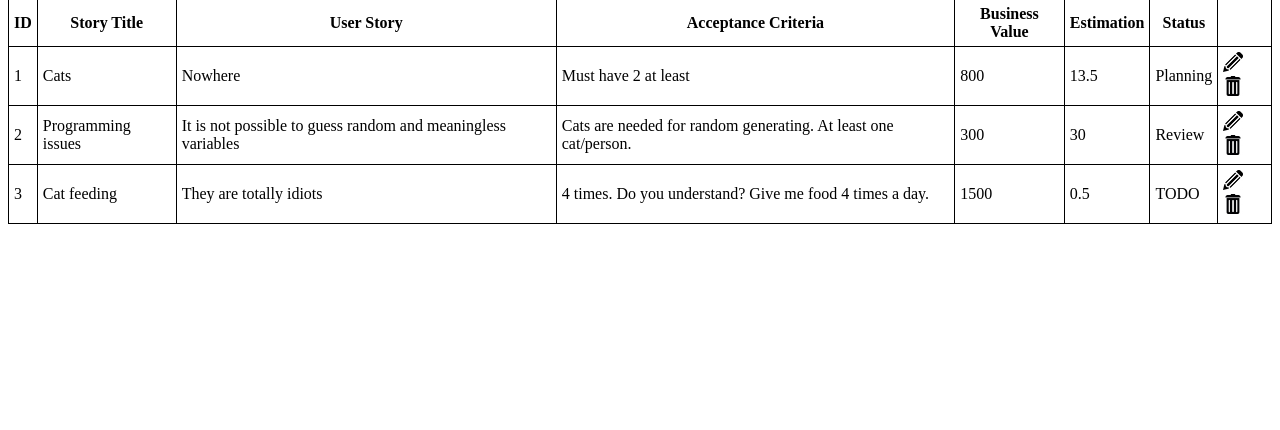
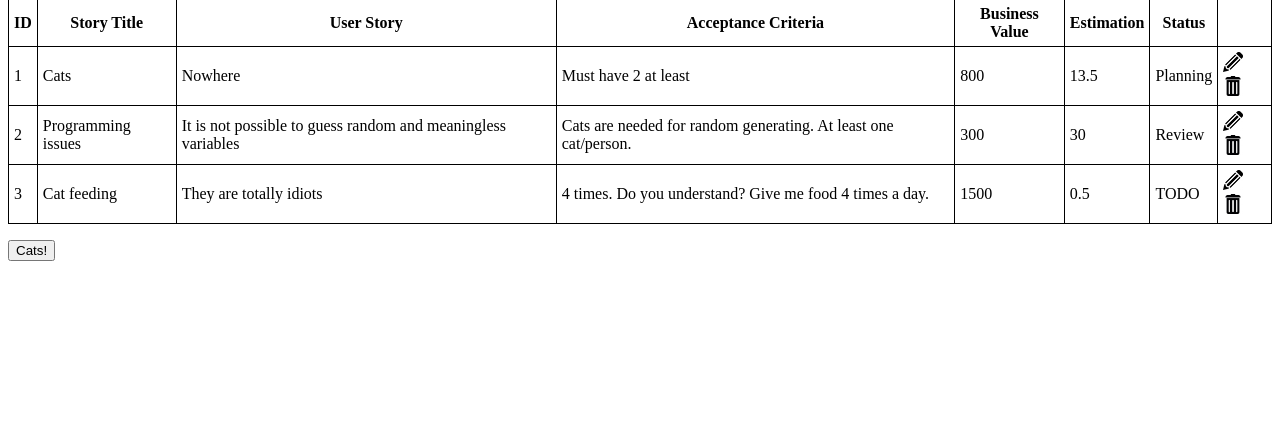
Before and after one commit to ReginaCsaszar/super-sprinter-3000-ReginaCsaszar, a Flask app: page / in a window 1280 px wide. Shown: the part 118-548 px from the top of the page. Run offline with Flask 2, Linux system fonts and the light colour scheme.

Commit message:
simplify code and add a cat button

```diff
--- a/super_sprinter/app/templates/list.html
+++ b/super_sprinter/app/templates/list.html
@@ -12,7 +12,6 @@
          <p>
           <form action="/story"><input type="submit" value="Add new User Story"></form>
          </p>
-      {% if data %}
       <table>
         <tr>
             <th>ID</th>
@@ -39,6 +38,8 @@
         </tr>
         {% endfor %}
     </table>
-    {% endif %}
+    <p>
+      <form action="/cat"><input type="submit" value="Cats!"></form>
+    </p>
   </body>
 </html>
--- a/super_sprinter/app/views.py
+++ b/super_sprinter/app/views.py
@@ -63,6 +63,7 @@ def delete(ident):
         if row[0] == str(ident):
             useless = row
     data.remove(useless)
+    # id reorder
     for index, row in enumerate(data):
         row[0] = str(index+1)
     data_manager.write_table_to_file(data)
```
Also changed, not shown: super_sprinter/app/templates/form.html (+25 -5 lines).
